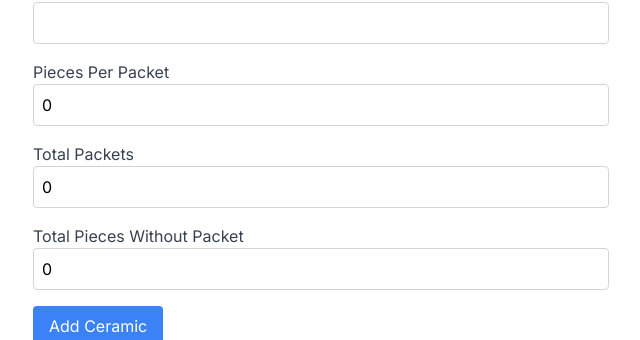
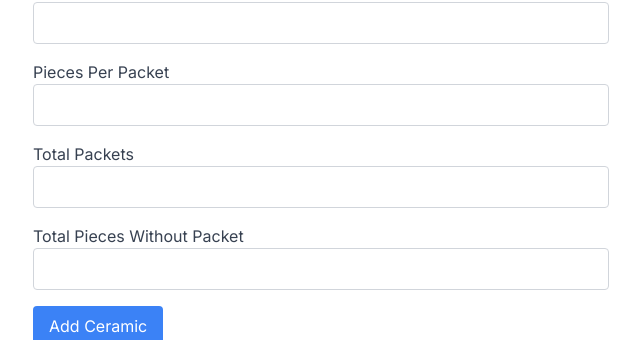
Before and after one commit to tsegaye27/ceramics-store, a Next.js app: page /ceramics/add in a window 1280 px wide. Shown: the part 364-704 px from the top of the page, without its empty margins (319-959 px from the left). Built offline with nearby package versions, Linux system fonts and the light colour scheme.

Commit message:
Refactor AddCeramicPage component to handle form submission and authentication

```diff
--- a/app/ceramics/add/page.tsx
+++ b/app/ceramics/add/page.tsx
@@ -3,17 +3,16 @@
 import { useState } from "react";
 import axios from "axios";
 import { useRouter } from "next/navigation";
+import { useAuth } from "@/app/context/AuthContext";
 
 interface IFormData {
   size: string;
   type: string;
   manufacturer: string;
   code: string;
-  piecesPerPacket: number;
-  totalArea?: number;
-  totalPackets: number;
-  totalPiecesWithoutPacket: number;
-  imageUrl?: string;
+  piecesPerPacket: string;
+  totalPackets: string;
+  totalPiecesWithoutPacket: string;
 }
 const AddCeramicPage = () => {
   const [formData, setFormData] = useState<IFormData>({
@@ -21,14 +20,13 @@ const AddCeramicPage = () => {
     type: "",
     manufacturer: "",
     code: "",
-    piecesPerPacket: 0,
-    totalPackets: 0,
-    totalPiecesWithoutPacket: 0,
-    totalArea: 0,
-    imageUrl: "",
+    piecesPerPacket: "",
+    totalPackets: "",
+    totalPiecesWithoutPacket: "",
   });
   const [error, setError] = useState("");
   const router = useRouter();
+  const { token } = useAuth();
 
   const handleChange = (e: React.ChangeEvent<HTMLInputElement>) => {
     const { name, value } = e.target;
@@ -38,7 +36,18 @@ const AddCeramicPage = () => {
   const handleSubmit = async (e: React.FormEvent) => {
     e.preventDefault();
     try {
-      const response = await axios.post("/api/ceramics", formData);
+      const finalData = {
+        ...formData,
+        piecesPerPacket: parseInt(formData.piecesPerPacket),
+        totalPackets: parseInt(formData.totalPackets),
+        totalPiecesWithoutPacket: parseInt(formData.totalPiecesWithoutPacket),
+      };
+      console.log("formData", finalData);
+      const response = await axios.post("/api/ceramics", finalData, {
+        headers: {
+          Authorization: `Bearer ${token}`,
+        },
+      });
 
       if (response.status === 201) {
         router.push("/ceramics");
@@ -108,7 +117,7 @@ const AddCeramicPage = () => {
         <div>
           <label className="block text-gray-700">Pieces Per Packet</label>
           <input
-            type="number"
+            type="text"
             name="piecesPerPacket"
             value={formData.piecesPerPacket}
             onChange={handleChange}
@@ -120,7 +129,7 @@ const AddCeramicPage = () => {
         <div>
           <label className="block text-gray-700">Total Packets</label>
           <input
-            type="number"
+            type="text"
             name="totalPackets"
             value={formData.totalPackets}
             onChange={handleChange}
@@ -134,7 +143,7 @@ const AddCeramicPage = () => {
             Total Pieces Without Packet
           </label>
           <input
-            type="number"
+            type="text"
             name="totalPiecesWithoutPacket"
             value={formData.totalPiecesWithoutPacket}
             onChange={handleChange}
```
